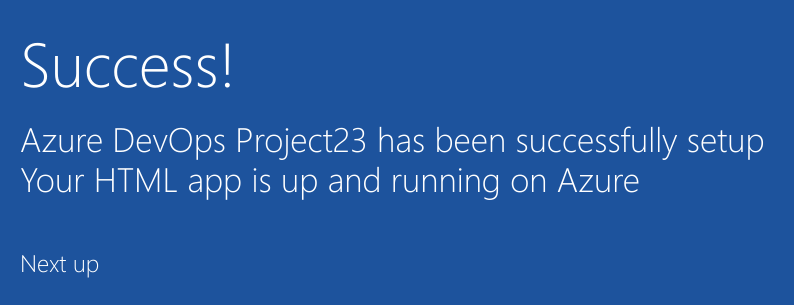
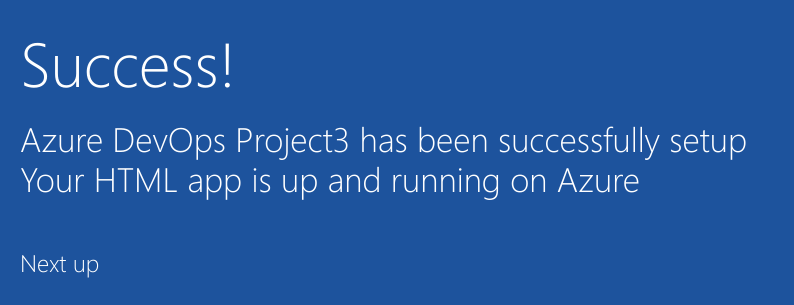
Before and after one commit to ronyforyou88/edtech, a plain HTML site: page index.html in a window 1280 px wide. Shown: the part 352-657 px from the top of the page, 205-999 px from the left. Drawn offline with Linux system fonts and the light colour scheme.

Commit message:
changed as part of featureB

```diff
--- a/index.html
+++ b/index.html
@@ -19,7 +19,7 @@
         </div>
             <div class="content-body">
                 <div class="success-text">Success!</div>
-                <div class="description line-1"> Azure DevOps Project23 has been successfully setup</div>
+                <div class="description line-1"> Azure DevOps Project3 has been successfully setup</div>
                 <div class="description line-2"> Your HTML app is up and running on Azure</div>
                 <div class="next-steps-container">
                     <div class="next-steps-header">Next up</div>
```
